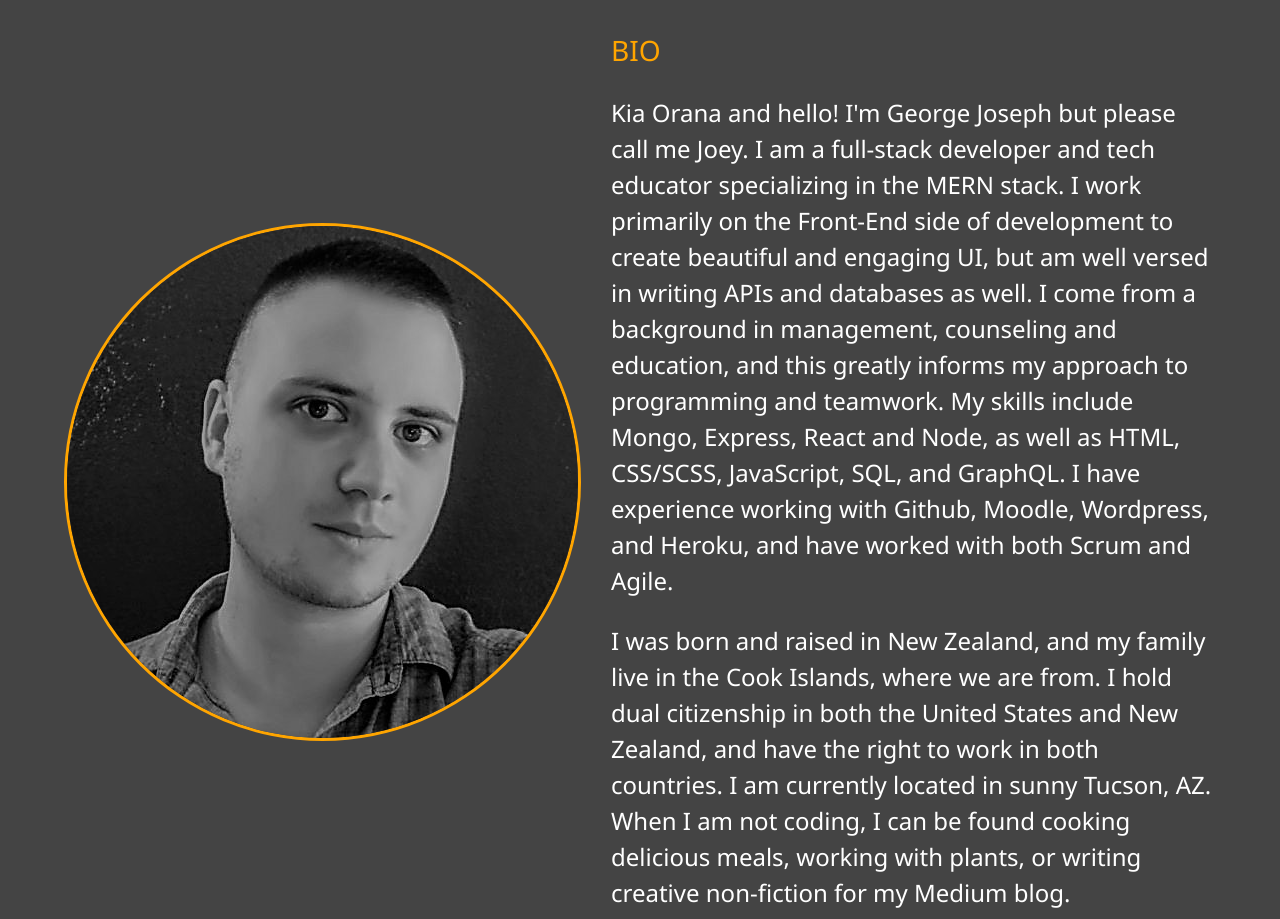
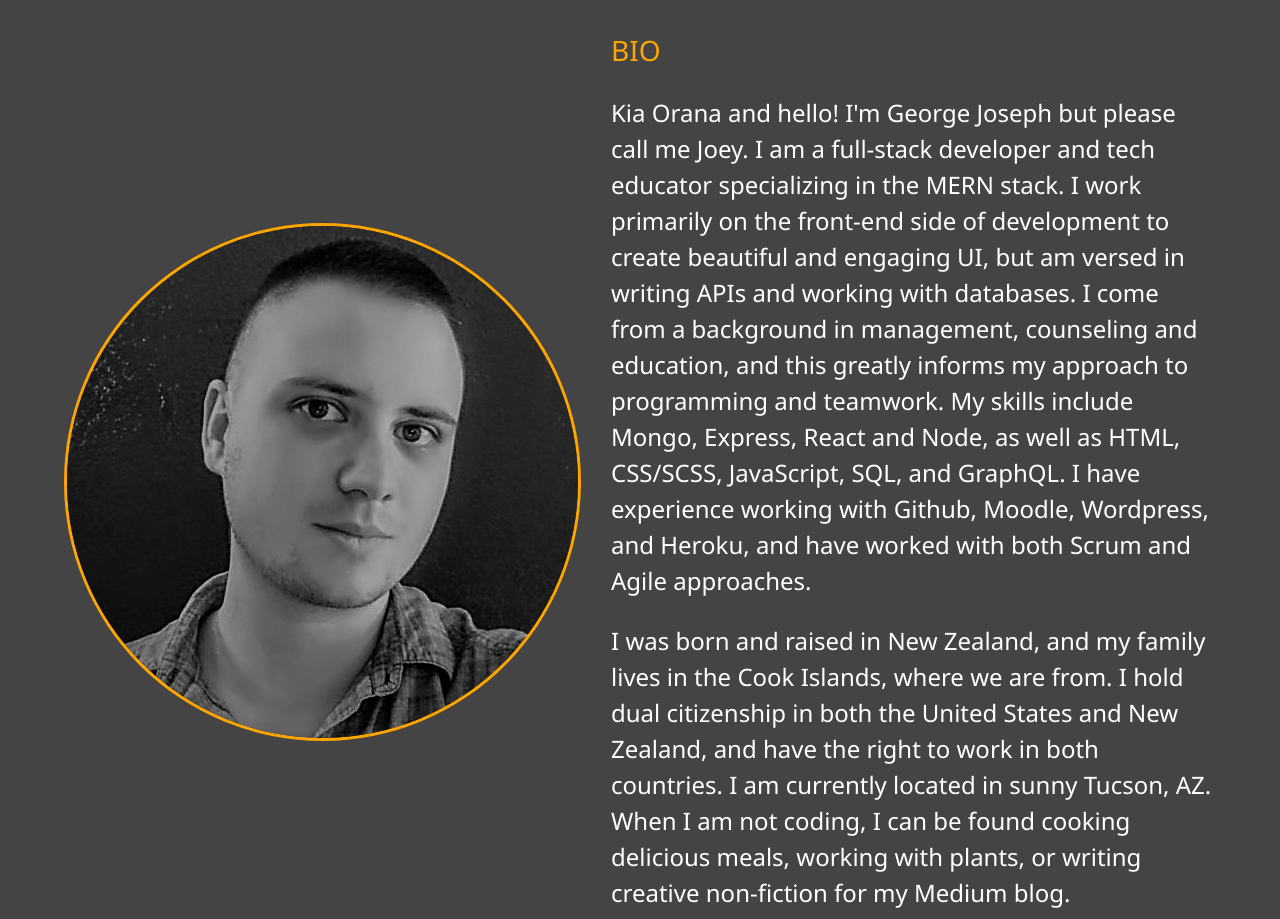
Before and after one commit to joeybrown-ctrl/gjb_portfolio, a website: page docs/about.html in a window 1280 px wide. Shown: the part 253-1172 px from the top of the page. Drawn offline with Linux system fonts and the light colour scheme.

Commit message:
editing details

```diff
--- a/docs/about.html
+++ b/docs/about.html
@@ -54,8 +54,8 @@
             <div class="bio">
                 <h3 class="text-secondary">BIO
                 </h3>
-                <p>Kia Orana and hello! I'm George Joseph but please call me Joey. I am a full-stack developer and tech educator specializing in the MERN stack. I work primarily on the Front-End side of development to create beautiful and engaging UI, but am well versed in writing APIs and databases as well. I come from a background in management, counseling and education, and this greatly informs my approach to programming and teamwork. My skills include Mongo, Express, React and Node, as well as HTML, CSS/SCSS, JavaScript, SQL, and GraphQL. I have experience working with Github, Moodle, Wordpress, and Heroku, and have worked with both Scrum and Agile.</p>
-                <p>I was born and raised in New Zealand, and my family live in the Cook Islands, where we are from. I hold dual citizenship in both the United States and New Zealand, and have the right to work in both countries. I am currently located in sunny Tucson, AZ. When I am not coding, I can be found cooking delicious meals, working with plants, or writing creative non-fiction for my Medium blog.</p>
+                <p>Kia Orana and hello! I'm George Joseph but please call me Joey. I am a full-stack developer and tech educator specializing in the MERN stack. I work primarily on the front-end side of development to create beautiful and engaging UI, but am versed in writing APIs and working with databases. I come from a background in management, counseling and education, and this greatly informs my approach to programming and teamwork. My skills include Mongo, Express, React and Node, as well as HTML, CSS/SCSS, JavaScript, SQL, and GraphQL. I have experience working with Github, Moodle, Wordpress, and Heroku, and have worked with both Scrum and Agile approaches.</p>
+                <p>I was born and raised in New Zealand, and my family lives in the Cook Islands, where we are from. I hold dual citizenship in both the United States and New Zealand, and have the right to work in both countries. I am currently located in sunny Tucson, AZ. When I am not coding, I can be found cooking delicious meals, working with plants, or writing creative non-fiction for my Medium blog.</p>
             </div>
             <div class="job job-1">
                 <h3>Persevere</h3>
```
